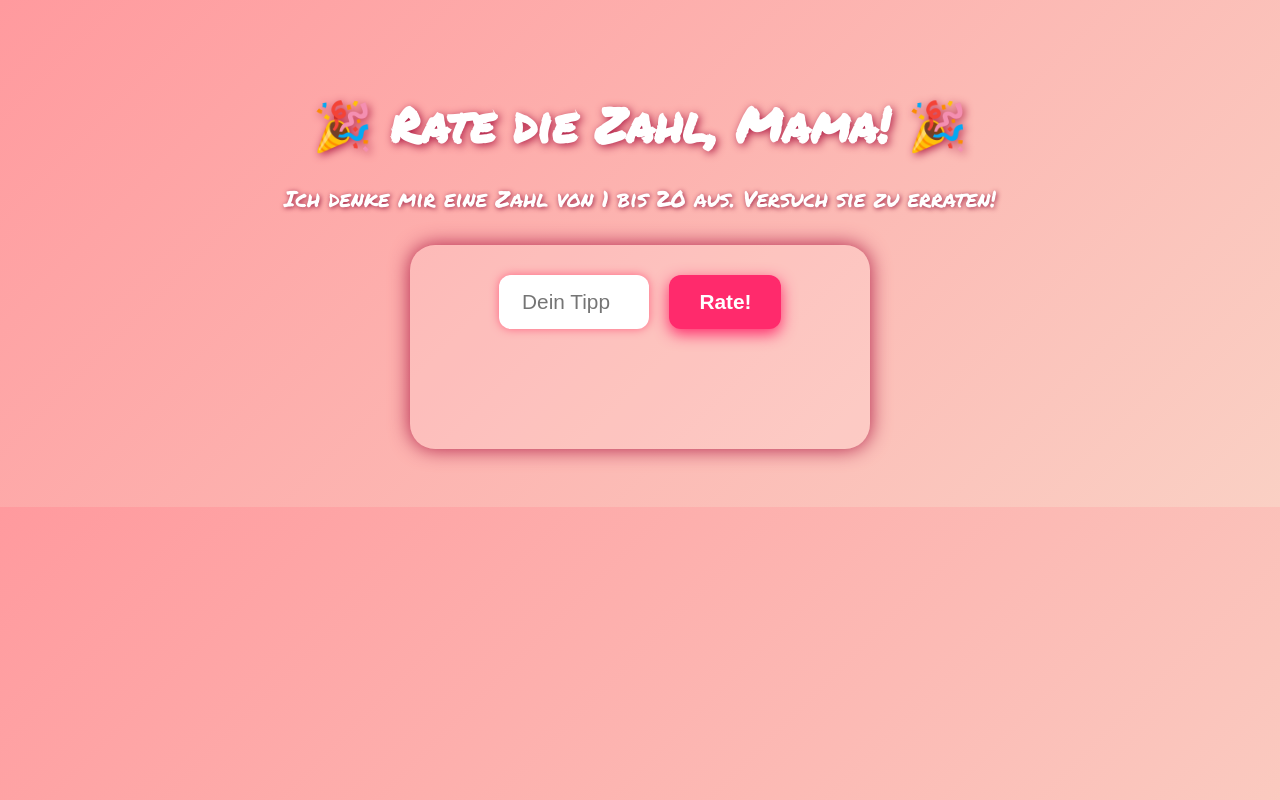
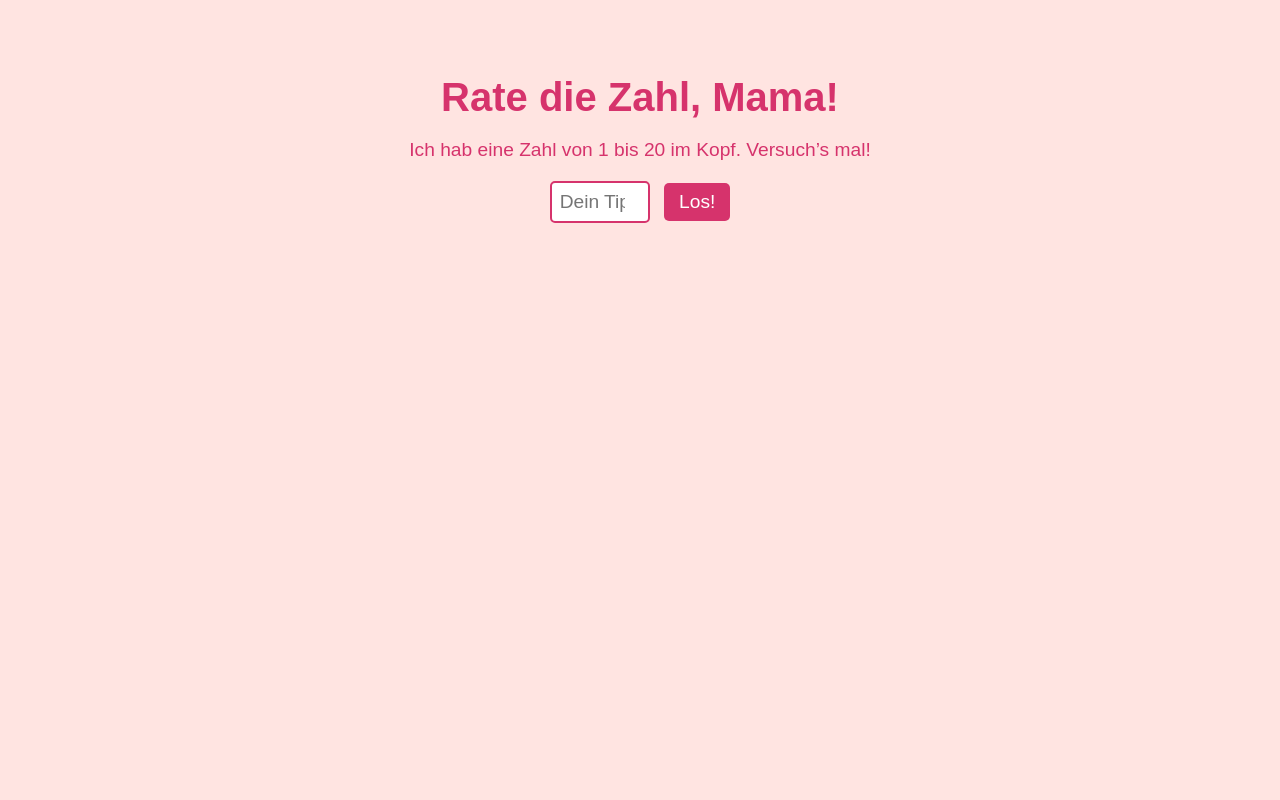
Before and after one commit to wezon1164/Geburtstag-, a plain HTML site: page index.html in a window 1280 px wide. Drawn offline with Linux system fonts and the light colour scheme.

Commit message:
Update index.html

```diff
--- a/index.html
+++ b/index.html
@@ -2,165 +2,88 @@
 <html lang="de">
 <head>
   <meta charset="UTF-8" />
-  <title>Mini Game für Mama 🎮🔥</title>
+  <title>Easy Mini Game für Mama 🎮</title>
   <style>
-    @import url('https://fonts.googleapis.com/css2?family=Permanent+Marker&display=swap');
-
     body {
-      background: linear-gradient(135deg, #ff9a9e 0%, #fad0c4 100%);
-      font-family: 'Permanent Marker', cursive, sans-serif;
-      color: #fff;
+      background: #ffe4e1;
+      font-family: Arial, sans-serif;
+      color: #d6336c;
       text-align: center;
-      padding: 50px 20px;
-      overflow-x: hidden;
-      user-select: none;
+      padding: 40px;
     }
     h1 {
-      font-size: 3em;
-      text-shadow: 2px 2px 8px #b11f47;
+      font-size: 2.5em;
       margin-bottom: 10px;
     }
     p {
-      font-size: 1.4em;
-      margin-bottom: 30px;
-      text-shadow: 1px 1px 5px #9b1b3f;
-    }
-    #game {
-      background: rgba(255, 255, 255, 0.15);
-      padding: 30px;
-      border-radius: 25px;
-      box-shadow: 0 0 20px #b11f47;
-      max-width: 400px;
-      margin: 0 auto;
-      position: relative;
+      font-size: 1.2em;
+      margin-bottom: 20px;
     }
     input[type=number] {
-      padding: 15px;
-      font-size: 1.3em;
-      border-radius: 12px;
-      border: none;
-      width: 120px;
+      padding: 8px;
+      font-size: 1.2em;
+      width: 80px;
+      border: 2px solid #d6336c;
+      border-radius: 5px;
       text-align: center;
-      margin-right: 15px;
-      box-shadow: 0 0 10px #ff6584;
-      transition: box-shadow 0.3s ease;
-    }
-    input[type=number]:focus {
-      outline: none;
-      box-shadow: 0 0 20px #ff2a6c;
     }
     button {
-      padding: 15px 30px;
-      font-size: 1.3em;
-      border-radius: 12px;
+      padding: 8px 15px;
+      font-size: 1.2em;
+      margin-left: 10px;
+      background-color: #d6336c;
       border: none;
-      background: #ff2a6c;
+      border-radius: 5px;
       color: white;
       cursor: pointer;
-      box-shadow: 0 5px 15px #ff2a6c;
-      transition: background 0.4s ease, box-shadow 0.4s ease;
-      font-weight: bold;
-      user-select: none;
+      transition: background-color 0.3s;
     }
     button:hover {
-      background: #d12a5c;
-      box-shadow: 0 8px 25px #d12a5c;
+      background-color: #a5294a;
     }
     #result {
-      margin-top: 30px;
-      font-size: 1.8em;
-      min-height: 60px;
-      text-shadow: 1px 1px 8px #9b1b3f;
-      transition: opacity 0.5s ease;
-    }
-    /* Fun Confetti Animation */
-    .confetti {
-      position: fixed;
-      width: 10px;
-      height: 10px;
-      background-color: #ff2a6c;
-      opacity: 0.8;
-      top: 0;
-      animation-name: fall;
-      animation-timing-function: linear;
-      animation-iteration-count: infinite;
-      z-index: 9999;
-      border-radius: 3px;
-    }
-    @keyframes fall {
-      0% {
-        transform: translateY(-10px) rotate(0deg);
-        opacity: 1;
-      }
-      100% {
-        transform: translateY(100vh) rotate(360deg);
-        opacity: 0;
-      }
+      margin-top: 20px;
+      font-size: 1.4em;
+      min-height: 40px;
     }
   </style>
 </head>
 <body>
-  <h1>🎉 Rate die Zahl, Mama! 🎉</h1>
-  <p>Ich denke mir eine Zahl von 1 bis 20 aus. Versuch sie zu erraten!</p>
-  <div id="game">
-    <input type="number" id="guess" min="1" max="20" placeholder="Dein Tipp" />
-    <button onclick="checkGuess()">Rate!</button>
-    <div id="result"></div>
-  </div>
+  <h1>Rate die Zahl, Mama!</h1>
+  <p>Ich hab eine Zahl von 1 bis 20 im Kopf. Versuch’s mal!</p>
 
-  <audio id="winSound" src="https://cdn.pixabay.com/download/audio/2022/03/15/audio_3e0b2f0a87.mp3?filename=game-win-arcade-6435.mp3" preload="auto"></audio>
-  <audio id="failSound" src="https://cdn.pixabay.com/download/audio/2022/03/15/audio_015b4e3cc0.mp3?filename=error-126467.mp3" preload="auto"></audio>
+  <input type="number" id="guess" min="1" max="20" placeholder="Dein Tipp" />
+  <button onclick="checkGuess()">Los!</button>
+
+  <div id="result"></div>
 
   <script>
     const secretNumber = Math.floor(Math.random() * 20) + 1;
     let attempts = 0;
-    const result = document.getElementById('result');
-    const winSound = document.getElementById('winSound');
-    const failSound = document.getElementById('failSound');
-    const guessInput = document.getElementById('guess');
 
     function checkGuess() {
+      const guessInput = document.getElementById('guess');
+      const result = document.getElementById('result');
       const guess = Number(guessInput.value);
       attempts++;
 
       if (!guess || guess < 1 || guess > 20) {
-        result.textContent = 'Bitte gib eine Zahl zwischen 1 und 20 ein!';
-        failSound.play();
+        result.textContent = 'Bitte Zahl zwischen 1 und 20 eingeben.';
         return;
       }
 
       if (guess === secretNumber) {
-        result.textContent = `🎉 YAY! Du hast es in ${attempts} Versuchen erraten! Du bist die Beste, Mama! ❤️`;
-        winSound.play();
+        result.textContent = `🎉 Richtig! Du hast es in ${attempts} Versuchen geschafft! ❤️`;
         guessInput.disabled = true;
-        createConfetti();
       } else if (guess < secretNumber) {
-        result.textContent = 'Zu niedrig, versuch’s nochmal!';
-        failSound.play();
+        result.textContent = 'Zu niedrig, nochmal!';
       } else {
-        result.textContent = 'Zu hoch, nochmal probieren!';
-        failSound.play();
+        result.textContent = 'Zu hoch, versuch’s nochmal!';
       }
 
       guessInput.value = '';
       guessInput.focus();
     }
-
-    function createConfetti() {
-      for (let i = 0; i < 100; i++) {
-        const confetti = document.createElement('div');
-        confetti.classList.add('confetti');
-        confetti.style.left = Math.random() * window.innerWidth + 'px';
-        confetti.style.animationDuration = (Math.random() * 3 + 2) + 's';
-        confetti.style.backgroundColor = `hsl(${Math.random() * 360}, 100%, 70%)`;
-        confetti.style.width = confetti.style.height = (Math.random() * 8 + 4) + 'px';
-        document.body.appendChild(confetti);
-
-        setTimeout(() => {
-          confetti.remove();
-        }, 5000);
-      }
-    }
   </script>
 </body>
 </html>
```
